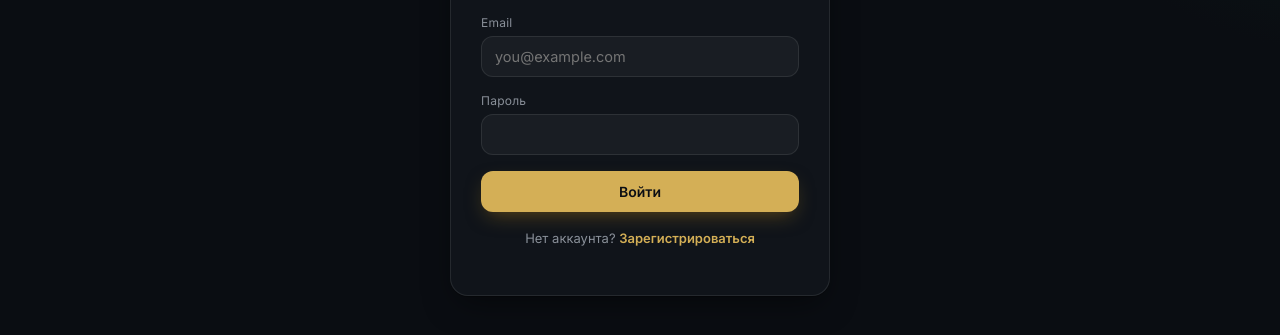
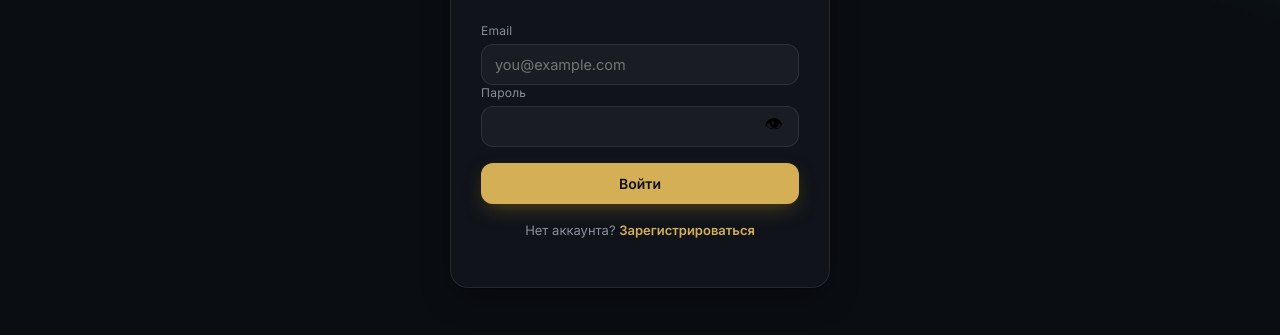
Before and after one commit to aman1-beep/MarginFlow, a plain HTML site: page index.html in a window 1280 px wide. Shown: the part 309-644 px from the top of the page. Drawn offline with nearby package versions, Linux system fonts and the light colour scheme.

Commit message:
Update index.html

```diff
--- a/index.html
+++ b/index.html
@@ -322,11 +322,37 @@
       <div class="field">
         <label data-i18n="auth_email">Email</label>
         <input id="auth_email" type="email" autocomplete="email" placeholder="you@example.com">
-      </div>
       <div class="field">
-        <label data-i18n="auth_password">Пароль</label>
-        <input id="auth_password" type="password" autocomplete="current-password">
-      </div>
+  <label data-i18n="auth_password">Пароль</label>
+
+  <div style="position: relative;">
+
+    <input
+      id="auth_password"
+      type="password"
+      autocomplete="current-password"
+      style="padding-right: 45px;"
+    >
+
+    <button
+      type="button"
+      id="togglePassword"
+      style="
+        position: absolute;
+        right: 10px;
+        top: 50%;
+        transform: translateY(-50%);
+        border: none;
+        background: transparent;
+        cursor: pointer;
+        font-size: 18px;
+      "
+    >
+      👁
+    </button>
+
+  </div>
+</div>
     </div>
     <button class="btn btn-gold" id="authSubmit" data-i18n="auth_login_btn">Войти</button>
     <p class="auth-toggle" id="authToggleText">
@@ -1644,6 +1670,15 @@ if(!SUPABASE_NEEDS_SETUP){
     document.getElementById('loadingScreen').classList.add('hidden');
   })();
 }
+document.getElementById('togglePassword').addEventListener('click', () => {
+    const input = document.getElementById('auth_password');
+
+    if (input.type === 'password') {
+        input.type = 'text';
+    } else {
+        input.type = 'password';
+    }
+});
 </script>
 </body>
 </html>
```
